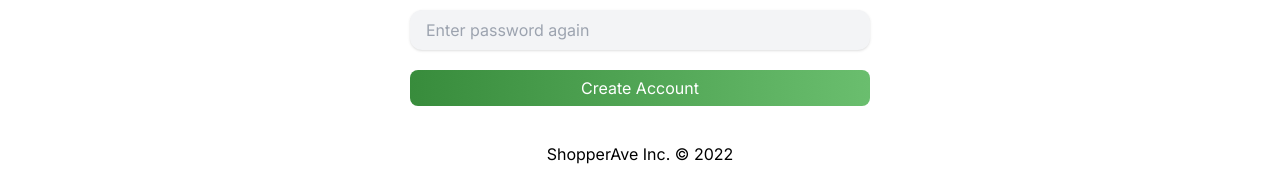
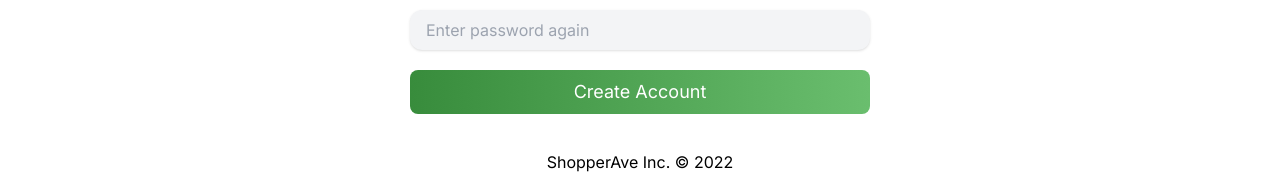
Before and after one commit to abdulsamad/shopper-ave, a Next.js app in the folder apps/client/: page /register in a window 1280 px wide. Shown: the part 450-624 px from the top of the page. Built offline with nearby package versions, Linux system fonts and the light colour scheme; no server answers.

Commit message:
Fixed button loading animation and spacing

```diff
--- a/apps/client/pages/register.tsx
+++ b/apps/client/pages/register.tsx
@@ -127,7 +127,7 @@ const Register: NextPage = () => {
           <Button
             type="submit"
             isLoading={isSubmitting}
-            className="hover:bg-primary-500 from-primary-600 to-primary-400 mt-2 w-full bg-gradient-to-r text-white">
+            className="hover:bg-primary-500 from-primary-600 to-primary-400 mt-2 w-full bg-gradient-to-r py-2 text-lg text-white">
             Create Account
           </Button>
         </form>
--- a/apps/client/src/components/user/cart/index.tsx
+++ b/apps/client/src/components/user/cart/index.tsx
@@ -103,7 +103,7 @@ const Cart = ({ items, actions, isCartEmpty, amount }: ICart) => {
       </div>
       <LinkButton
         href="/checkout"
-        className="from-primary-600 to-primary-400 flex w-full whitespace-nowrap bg-gradient-to-r px-0 text-white">
+        className="from-primary-600 to-primary-400 flex w-full whitespace-nowrap bg-gradient-to-r py-2 px-0 text-white">
         <ShoppingBagIcon className="mr-2 h-6 w-6" /> Proceed to Checkout
       </LinkButton>
     </div>
--- a/apps/client/src/components/user/payment/CheckoutForm.tsx
+++ b/apps/client/src/components/user/payment/CheckoutForm.tsx
@@ -1,5 +1,6 @@
 import React, { useEffect, FormEvent } from 'react';
 import { CardElement, PaymentElement, useElements, useStripe } from '@stripe/react-stripe-js';
+import { LockClosedIcon } from '@heroicons/react/24/outline';
 
 import Button from '@utils/Button';
 
@@ -83,7 +84,8 @@ const CheckoutForm = ({ amount }: ICheckoutForm) => {
         <Button
           type="submit"
           isLoading={isLoading}
-          className="bg-primary my-3 uppercase text-white">
+          className="bg-primary my-3 flex items-center py-2 text-lg uppercase text-white">
+          <LockClosedIcon className="mr-2 h-6 w-6" />
           Pay Securely
         </Button>
       </form>
--- a/apps/client/src/utils/Loader.tsx
+++ b/apps/client/src/utils/Loader.tsx
@@ -5,7 +5,7 @@ interface IButtonLoader {
 }
 
 export const ButtonLoader = ({ className = 'text-2xl text-white bg-current' }: IButtonLoader) => (
-  <div className="h-10">
+  <div className="debug-border flex h-8 w-full items-center justify-center">
     <div
       className={`after:content[''] before:content[''] after:[animation-delay: 0.45s] before:[animation-delay: 0.45s] animate-button-loader-middle after:animate-button-loader-side before:animate-button-loader-side relative my-2.5 box-border h-1.5 w-1.5 rounded before:absolute before:top-1/2 before:-left-4 before:box-border before:h-1.5 before:w-1.5 before:-translate-y-1/2 before:rounded before:bg-current after:absolute after:top-1/2 after:left-4 after:box-border after:h-1.5 after:w-1.5 after:-translate-y-1/2 after:rounded after:bg-current ${className}`}
     />
--- a/apps/client/tailwind.config.js
+++ b/apps/client/tailwind.config.js
@@ -64,7 +64,7 @@ module.exports = {
         },
         'button-loader': {
           '0%': {
-            height: '1.2em',
+            height: '1.1em',
           },
           '100%': {
             height: '4px',
```
